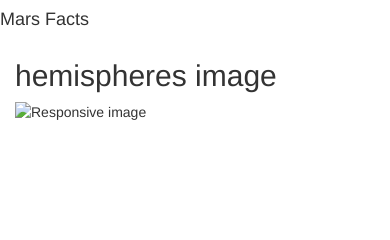
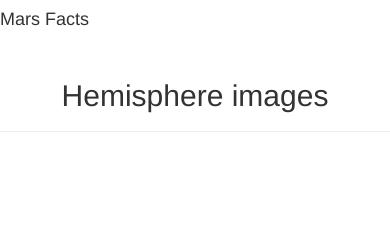
Before and after one commit to ziye249235/mission-to-mars, a Flask app: page / in a window 390 px wide. Shown: the part 367-607 px from the top of the page. Run offline with Flask 2, Linux system fonts and the light colour scheme; data that the repository does not hold is empty; some libraries are stand-ins or nearby versions.

Commit message:
fixed challenge

```diff
--- a/Templates/index.html
+++ b/Templates/index.html
@@ -48,27 +48,25 @@
         </div>
 
    <!-- Section for Challenge-->
-        <div class="row" id="hemispheres">
-            <div class="col-md-6">
-                <h2>hemispheres image</h2>
-                <img
-                    src="{{mars.featured_image }}"
-                    class="img-responsive"
-                    alt="Responsive image"
-                />
+        <div class="row" id="mars-hemispheres">
+            <div class="page-header">
+                <h2 class="text-center">Hemisphere images</h2>
             </div>
-            {% for hemisphere_image_url in mars.hemispheres_image_urls %}
 
+        {% for hemisphere in mars.hemisphere_image_urls %}
             <div class="col-md-4">
-                <div class="hemisphere_images">
-                    <img src="{{hemisphere_image_url.img_url1}}" alt="...">
-
-                    <div class="titles">
-                        <h3>{{hemisphere_image_url.title}}</h3>
+                <div class="thumbnail">
+                    <img
+                        src="{{hemisphere.img_url | default('static/images/error.png', true)}}"
+                        class="img-responsive"
+                        alt="Responsive image"
+                    />
+                    <div class="caption">
+                        <h3>{{hemisphere.title}}</h3>
                     </div>
                 </div>
             </div>
-            {% endfor %}
+        {% endfor %}
         </div>
     </div>
 </body>
```
